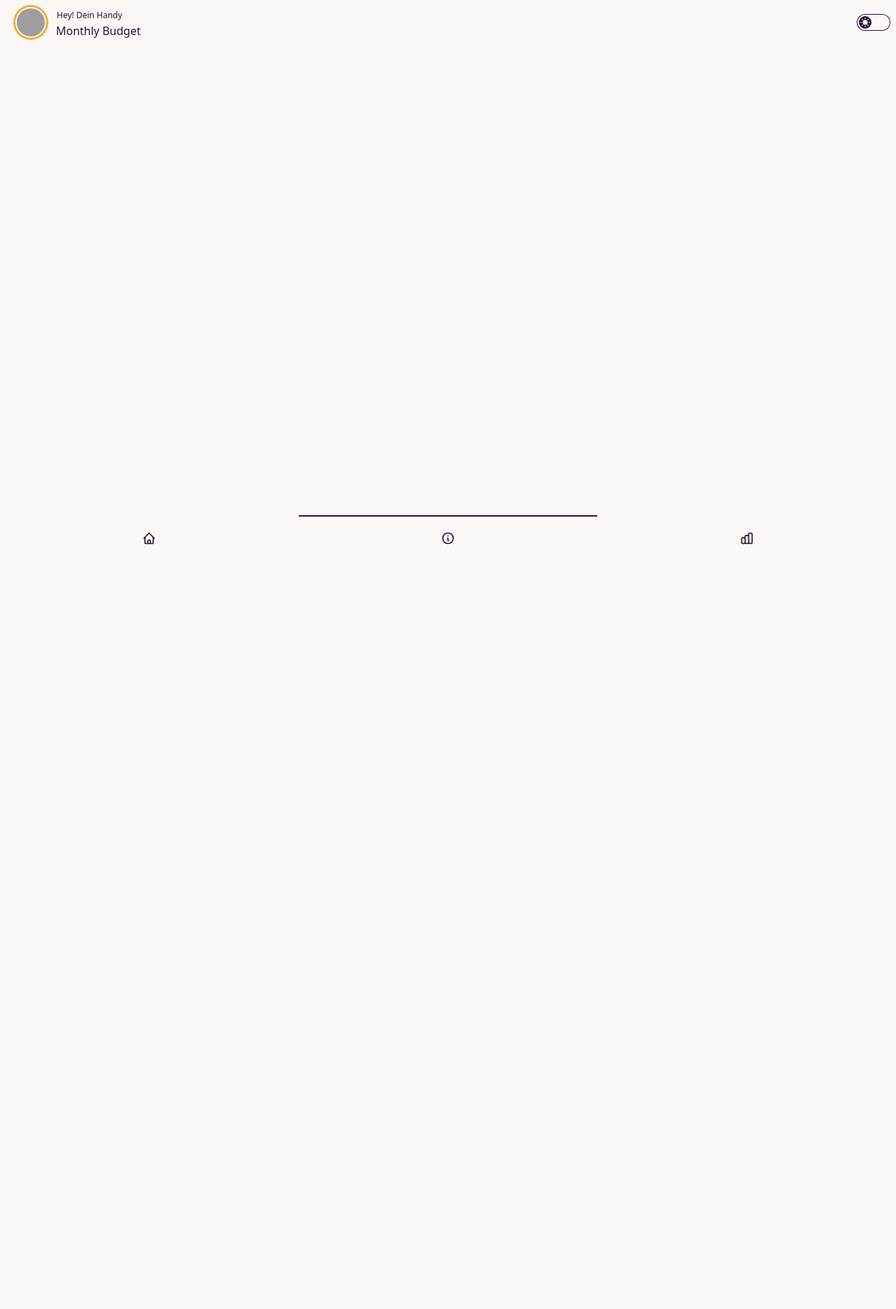
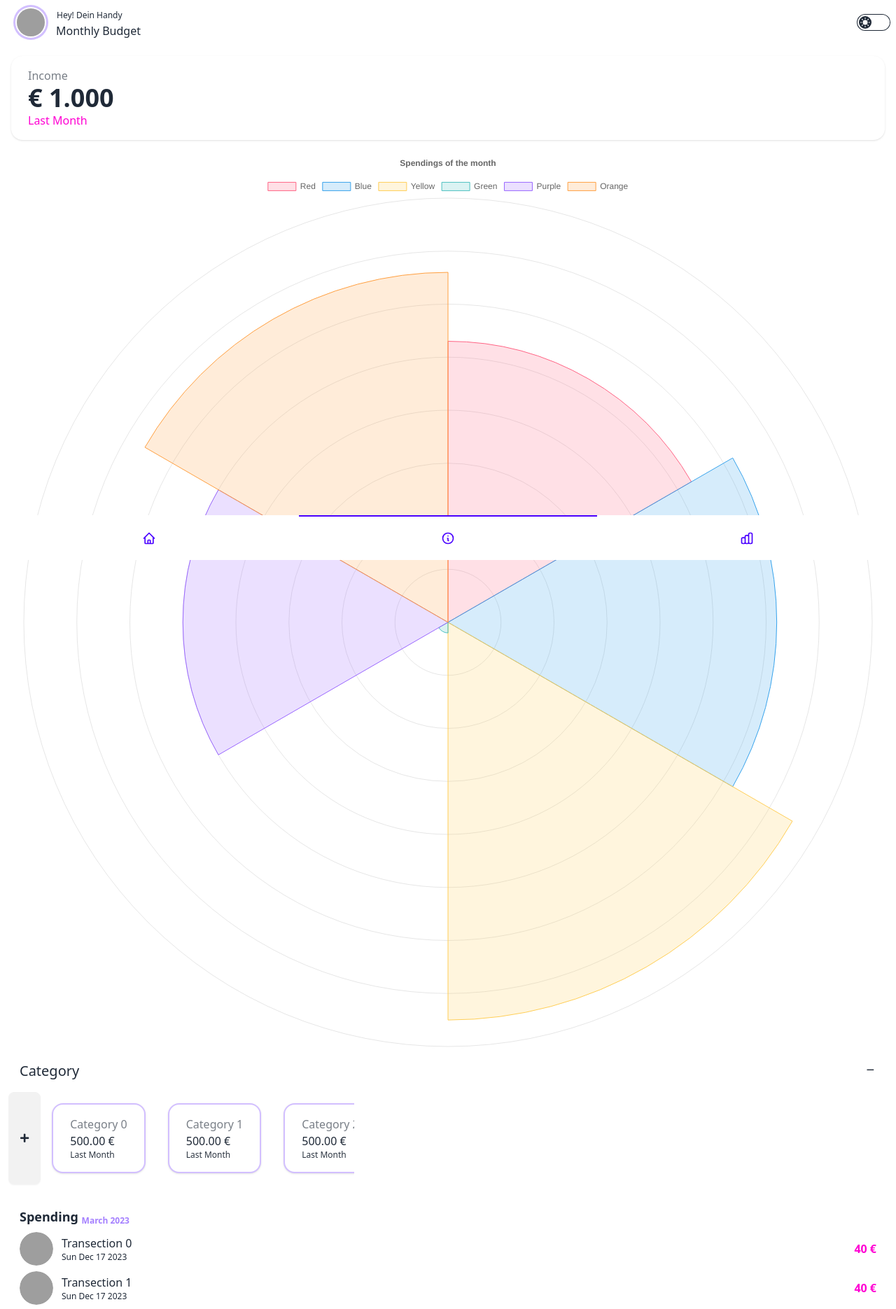
Before and after one commit to akashyadavtuhh/budgetbuddy, a React (Vite) app: page / in a window 1280 px wide. Shown: the top 1870 px of the page at 70% size. Before the commit the page ends 800 px from the top, so only its background shows below. Built offline with nearby package versions, Linux system fonts and the light colour scheme; grey boxes are pictures that could not be loaded.

Commit message:
[UPDATE]: OverView Screen Design v1

```diff
--- a/package.json
+++ b/package.json
@@ -10,7 +10,9 @@
     "preview": "vite preview"
   },
   "dependencies": {
+    "chartjs": "^0.3.24",
     "react": "^18.2.0",
+    "react-chartjs-2": "^5.2.0",
     "react-dom": "^18.2.0"
   },
   "devDependencies": {
--- a/src/App.tsx
+++ b/src/App.tsx
@@ -1,6 +1,7 @@
 import { useState } from "react";
 import "./index.css";
 import { BottomNavigation, TopNavigation } from "./components/Navigation";
+import { Overview } from "./components/Overview";
 
 function App() {
   const [count, setCount] = useState(0);
@@ -8,6 +9,7 @@ function App() {
   return (
     <div>
       <TopNavigation />
+      <Overview />
       <BottomNavigation />
     </div>
   );
--- a/src/components/Navigation/BottomNavigation.tsx
+++ b/src/components/Navigation/BottomNavigation.tsx
@@ -1,7 +1,7 @@
 const BottomNavigation = () => {
   return (
     <>
-      <div className="btm-nav">
+      <div className="btm-nav text-primary">
         <button>
           <svg
             xmlns="http://www.w3.org/2000/svg"
--- a/src/components/Navigation/TopNavigation.tsx
+++ b/src/components/Navigation/TopNavigation.tsx
@@ -2,8 +2,8 @@ function TopNavigation() {
   return (
     <div className="navbar bg-base-100 flex justify-between">
       <div className="avatar ml-4">
-        <div className="w-10 rounded-full ring ring-accent ring-offset-base-100 ring-offset-2">
-          <img src="https://media.licdn.com/dms/image/D5603AQEd-yrCp8q8Kg/profile-displayphoto-shrink_200_200/0/1698428735075?e=1708560000&v=beta&t=98WhHyU9haktDfftxaj3kJyMTZPBTe7XYTxPR4vQruc" />
+        <div className="w-10 rounded-full ring ring-primary ring-opacity-25 ring-offset-base-100 ring-offset-2">
+          <img src="https://api.dicebear.com/7.x/adventurer/svg?seed=Luna" />
         </div>
         <span className="pl-4">
           <a className="btn-ghost text-xs">Hey! Dein Handy</a>
--- /dev/null
+++ b/src/components/Overview/Overview.tsx
@@ -0,0 +1,169 @@
+import { Chart, registerables } from "chart.js";
+import { useEffect, useState } from "react";
+import { PolarArea } from "react-chartjs-2";
+
+Chart.register(...registerables);
+const textColor = getComputedStyle(document.documentElement)
+  .getPropertyValue("--text-color")
+  .trim();
+const gridColor = getComputedStyle(document.documentElement)
+  .getPropertyValue("--grid-color")
+  .trim();
+
+interface ExpenseCardProps {
+  title: string;
+  content: string;
+  description: string;
+  className?: string;
+  contentClassName?: string;
+}
+
+function getUpdatedChartData() {
+  return {
+    labels: ["Red", "Blue", "Yellow", "Green", "Purple", "Orange"],
+    backgroundColor: "rgba(255, 0, 0, 1)",
+    datasets: [
+      {
+        label: "# of Votes",
+        data: Array.from({ length: 6 }, () => Math.floor(Math.random() * 100)),
+        backgroundColor: [
+          "rgba(255, 99, 132, 0.2)",
+          "rgba(54, 162, 235, 0.2)",
+          "rgba(255, 206, 86, 0.2)",
+          "rgba(75, 192, 192, 0.2)",
+          "rgba(153, 102, 255, 0.2)",
+          "rgba(255, 159, 64, 0.2)",
+        ],
+        borderColor: [
+          "rgba(255, 99, 132, 1)",
+          "rgba(54, 162, 235, 1)",
+          "rgba(255, 206, 86, 1)",
+          "rgba(75, 192, 192, 1)",
+          "rgba(153, 102, 255, 1)",
+          "rgba(255, 159, 64, 1)",
+        ],
+        borderWidth: 1,
+      },
+    ],
+  };
+}
+
+function ExpenseCard({
+  title,
+  content,
+  description,
+  className,
+}: ExpenseCardProps) {
+  return (
+    <div className={`stats shadow m-4 ${className}`}>
+      <div className={`stat`}>
+        <div className="stat-title">{title}</div>
+        <div className={`stat-value`}>{content}</div>
+        <div className="stat-desc  text-secondary text-base">{description}</div>
+      </div>
+    </div>
+  );
+}
+
+function Overview() {
+  return (
+    <>
+      <div className="flex flex-col">
+        <ExpenseCard
+          title="Income"
+          content="€ 1.000"
+          description="Last Month"
+        />
+        <PolarArea
+          className="scale-25"
+          data={getUpdatedChartData()}
+          key={"ExpenseCard"}
+          options={{
+            plugins: {
+              legend: {
+                position: "top", // Change the position value to a valid option
+              },
+              title: {
+                display: true,
+                text: "Spendings of the month",
+              },
+            },
+
+            scales: {
+              r: {
+                grid: {
+                  color: gridColor, // Use CSS variable
+                },
+                ticks: {
+                  display: false,
+                  color: textColor, // Use CSS variable
+                },
+              },
+            },
+          }}
+        />
+      </div>
+      {/* tailwind div with shadow */}
+      <div className="mx-3 mt-1">
+        <div className="collapse collapse-plus bg-transparent">
+          <input type="radio" name="my-accordion-3" checked={true} />
+          <div className="collapse-title text-xl font-medium">Category</div>
+          <div className="collapse-content p-0 flex">
+            <button className="btn w-fit h-full">
+              <i className="fas fa-plus"></i>
+            </button>
+            <div className="carousel carousel-center max-w-md  rounded-box">
+              {Array.from(Array(10).keys()).map((_, index) => (
+                <div key={index} className="carousel carousel-item">
+                  <div
+                    className={`stats shadow m-4 border-2 border-primary border-opacity-25`}
+                  >
+                    <div className={`stat`}>
+                      <div className="stat-title text-base">
+                        Category {index}
+                      </div>
+                      <div className={`stat-value font-medium text-base`}>
+                        500.00 €
+                      </div>
+                      <div className="stat-desc text-neutral">Last Month</div>
+                    </div>
+                  </div>
+                </div>
+              ))}
+            </div>
+          </div>
+        </div>
+        <div className="m-4 flex flex-col">
+          <div className="text-lg font-semibold">
+            Spending <sub className="text-primary text-opacity-50 text-xs"> March 2023</sub>
+          </div>
+          <div className="carousel carousel-vertical h-96 w-full  rounded-box">
+            {Array.from(Array(10).keys()).map((_, index) => (
+              <div key={index} className="carousel carousel-item w-full">
+                <div className={` mt-2 w-full flex space-x-3 items-center`}>
+                  <div className="avatar">
+                    <div className="rounded-full w-12">
+                      <img
+                        className="rounded-full w-12 avatar"
+                        src="https://api.dicebear.com/7.x/adventurer-neutral/svg?seed=Bob"
+                      />
+                    </div>
+                  </div>
+                  <div className="text-base  grow">
+                    <p>Transection {index}</p>
+                    <p className="text-xs">{new Date().toDateString()}</p>
+                  </div>
+                  <div className="text-base text-secondary font-semibold items-end justify-end float-right">
+                    40 €
+                  </div>
+                </div>
+              </div>
+            ))}
+          </div>
+        </div>
+      </div>
+    </>
+  );
+}
+
+export default Overview;
--- /dev/null
+++ b/src/components/Overview/index.ts
@@ -0,0 +1 @@
+export { default as Overview } from "./Overview";
--- a/src/index.css
+++ b/src/index.css
@@ -6,3 +6,15 @@ html {
   text-size-adjust: 100%;
   -webkit-text-size-adjust: 100%;
 }
+
+:root {
+  --text-color: black;
+  --grid-color: rgba(0, 0, 0, 0.1);
+}
+
+@media (prefers-color-scheme: dark) {
+  :root {
+    --text-color: rgba(255, 255, 255, 0.87);
+    --grid-color: rgba(255, 255, 255, 0.1);
+  }
+}
--- a/tailwind.config.js
+++ b/tailwind.config.js
@@ -2,7 +2,7 @@
 export default {
   content: ["./index.html", "./src/**/*.{js,ts,jsx,tsx}"],
   daisyui: {
-    themes: ["cupcake","dark"],
+    themes: ["light","dark"],
   },
   theme: {
     extend: {},
```
Also changed, not shown: 1 other file (tests, documents, lock files or other folders).
